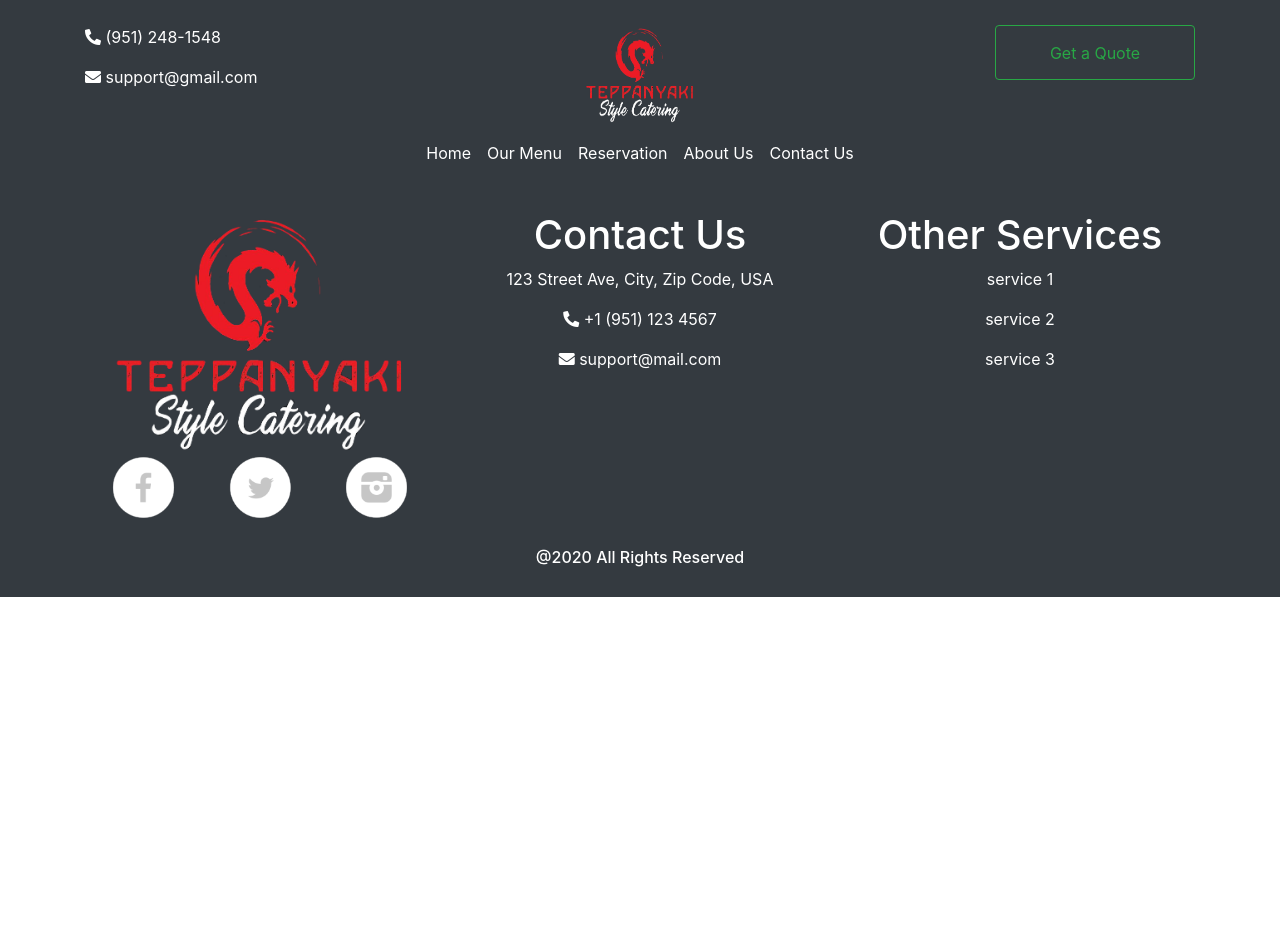
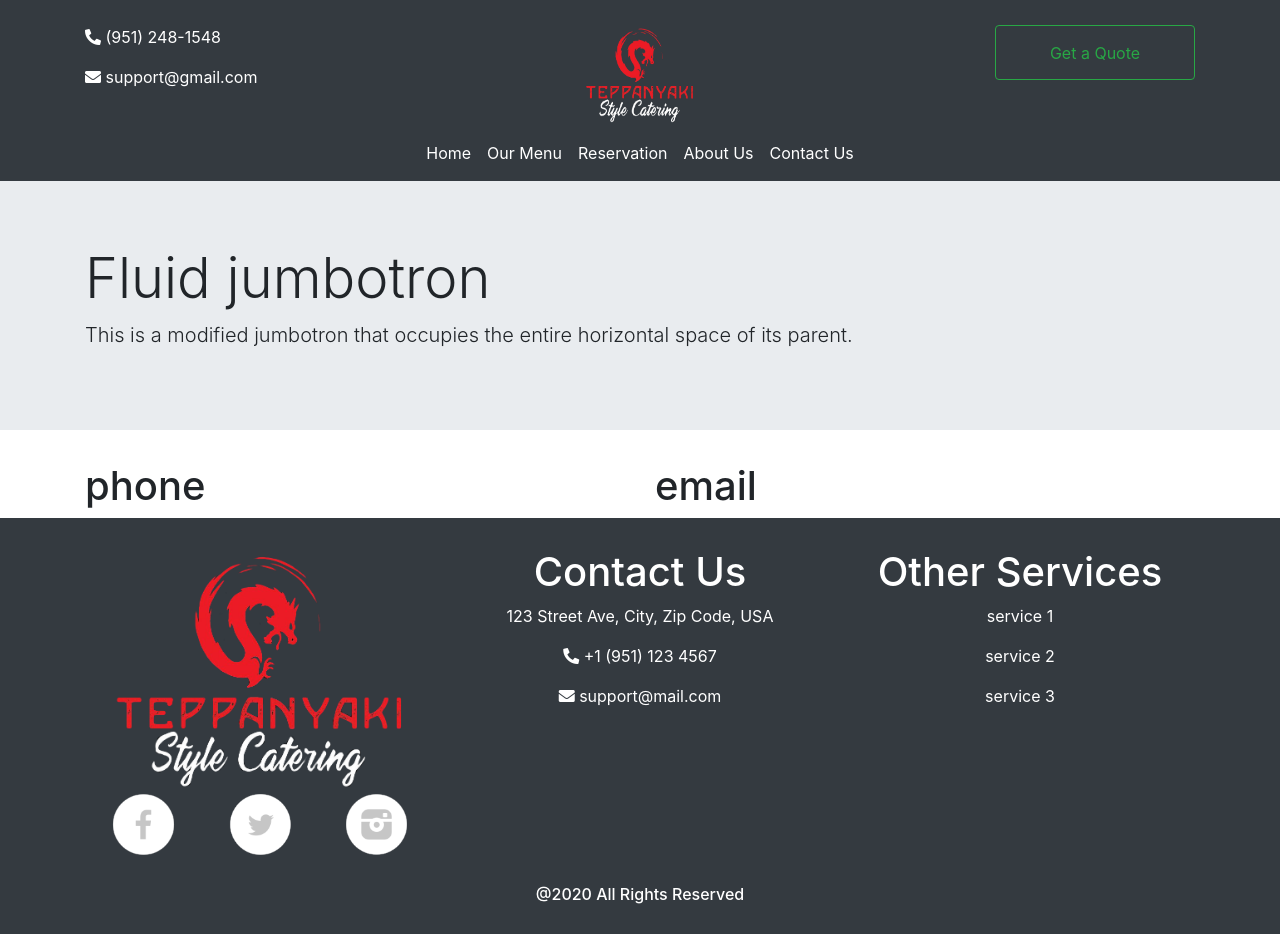
Before and after one commit to MichaelBlaze3/tempayakki_site, an Angular app: page /contact in a window 1280 px wide. Before the commit this address led to /. Before the commit the page ends 800 px from the top, so only its background shows below. Built offline with nearby package versions, Linux system fonts and the light colour scheme.

Commit message:
First commit for contact component

```diff
--- a/src/app/app-routing.module.ts
+++ b/src/app/app-routing.module.ts
@@ -2,9 +2,12 @@ import { NgModule } from '@angular/core';
 import { Routes, RouterModule } from '@angular/router';
 import { HomeComponent } from './home/home.component';
 import { AboutUsComponent } from './about-us/about-us.component';
+import { ContactComponent } from './contact/contact.component';
+
 const routes: Routes = [
   { path: 'home', component: HomeComponent },
   { path: 'about', component: AboutUsComponent },
+  { path: 'contact', component: ContactComponent},
   { path: '', redirectTo: '/home', pathMatch: 'full' }
 ];
 
--- a/src/app/app.module.ts
+++ b/src/app/app.module.ts
@@ -7,6 +7,7 @@ import { HeaderComponent } from './common/header/header.component';
 import { FooterComponent } from './common/footer/footer.component';
 import { HomeComponent } from './home/home.component';
 import { AboutUsComponent } from './about-us/about-us.component';
+import { ContactComponent } from './contact/contact.component';
 
 @NgModule({
   declarations: [
@@ -14,7 +15,8 @@ import { AboutUsComponent } from './about-us/about-us.component';
     HeaderComponent,
     FooterComponent,
     HomeComponent,
-    AboutUsComponent
+    AboutUsComponent,
+    ContactComponent
   ],
   imports: [
     BrowserModule,
--- a/src/app/common/header/header.component.html
+++ b/src/app/common/header/header.component.html
@@ -43,7 +43,7 @@
           <a class="nav-link" routerLink="/about" routerLinkActive="active">About Us <span class="sr-only">(current)</span></a>
         </li>
         <li class="nav-item active">
-          <a class="nav-link" href="#">Contact Us <span class="sr-only">(current)</span></a>
+          <a class="nav-link" routerLink="/contact">Contact Us <span class="sr-only">(current)</span></a>
         </li>
         <li class="nav-item active only-mobile">
           <p><i class="fas fa-phone-alt"></i> (951) 248-1548</p>
--- /dev/null
+++ b/src/app/contact/contact.component.html
@@ -0,0 +1,19 @@
+<div class="jumbotron jumbotron-fluid">
+    <div class="container">
+        <h1 class="display-4">Fluid jumbotron</h1>
+        <p class="lead">This is a modified jumbotron that occupies the entire horizontal space of its parent.</p>
+    </div>
+</div>
+
+<section>
+    <div class="container">
+        <div class="row">
+            <div class="col">
+                <h1>phone</h1>
+            </div>
+            <div class="col">
+                <h1>email</h1>
+            </div>
+        </div>
+    </div>
+</section>
--- /dev/null
+++ b/src/app/contact/contact.component.scss
@@ -0,0 +1,3 @@
+.about {
+
+}
--- /dev/null
+++ b/src/app/contact/contact.component.ts
@@ -0,0 +1,15 @@
+import { Component, OnInit } from '@angular/core';
+
+@Component({
+  selector: 'app-contact',
+  templateUrl: './contact.component.html',
+  styleUrls: ['./contact.component.scss']
+})
+export class ContactComponent implements OnInit {
+
+  constructor() { }
+
+  ngOnInit() {
+  }
+
+}
```
Also changed, not shown: 1 other file (tests, documents, lock files or other folders).
